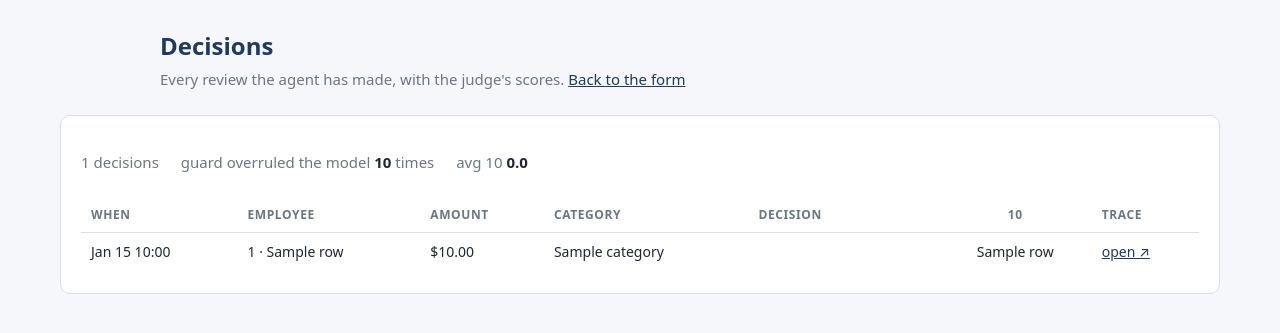
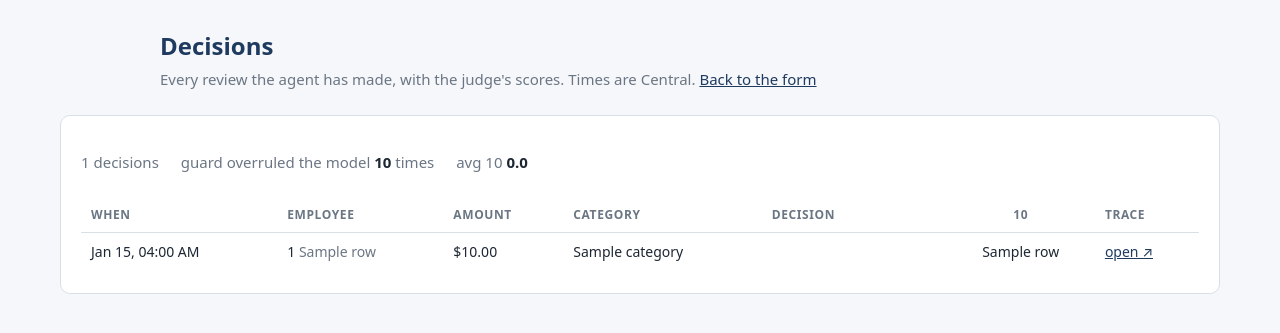
Before and after one commit to JamesClayPatton/expense-policy-agent, a Flask app: template templates/admin.html in a window 1280 px wide. Shown: the top 333 px of the page. Run offline with Flask 3, Linux system fonts and the light colour scheme; the template is opened without the code that fills it: most values are stand-ins (such as "Sample title", 1, 10 or a date in 2020); some libraries are stand-ins or nearby versions.

Commit message:
Show Central time, fit both pages on a phone, and link the policy from the top

```diff
--- a/app.py
+++ b/app.py
@@ -8,6 +8,7 @@ import logging
 import re
 import sys
 import threading
+from zoneinfo import ZoneInfo
 from decimal import Decimal, InvalidOperation
 from functools import lru_cache
 
@@ -33,6 +34,12 @@ def pretty(value):
     """Display label for a stored value: 'client_entertainment' -> 'Client entertainment'."""
     text = str(value).replace("_", " ")
     return ACRONYMS.get(text, text[:1].upper() + text[1:])
+
+@app.template_filter("central")
+def central(when):
+    """A stored timestamp as a short Central time, the team's own clock."""
+    return when.astimezone(ZoneInfo("America/Chicago")).strftime("%b %d, %I:%M %p")
+
 
 FIELDS = ["employee_id", "amount", "category", "transaction_date",
           "vendor", "approver_id", "notes", "receipt_text"]
--- a/requirements.txt
+++ b/requirements.txt
@@ -9,4 +9,5 @@ pypdf==6.21.2
 python-dotenv==1.2.4
 Flask==3.1.3
 Markdown==3.11.2
+tzdata==2026.5
 pytest==9.1.1
--- a/static/style.css
+++ b/static/style.css
@@ -18,7 +18,7 @@ main {
   display: grid; grid-template-columns: 1fr 1fr; gap: 20px; align-items: start;
 }
 @media (max-width: 760px) { main { grid-template-columns: 1fr; } }
-.panel { background: #fff; border: 1px solid var(--line); border-radius: 10px; padding: 20px; }
+.panel { background: #fff; border: 1px solid var(--line); border-radius: 10px; padding: 20px; min-width: 0; }
 h2 { margin: 0 0 14px; font-size: 17px; }
 h2 a { float: right; font-size: 13px; font-weight: 400; }
 h3 { margin: 18px 0 4px; font-size: 12px; text-transform: uppercase; letter-spacing: .05em; color: var(--muted); }
@@ -108,3 +108,26 @@ tr.detail td { background: var(--bg); padding: 4px 16px 14px; }
 tr.detail h3 { margin-top: 12px; }
 .badge.small { padding: 2px 10px; font-size: 13px; }
 td .guard { font-size: 12px; margin-left: 6px; }
+.narrow-only { display: none; }
+.name { color: var(--muted); }
+
+@media (max-width: 760px) {
+  /* One column everywhere: the form's paired fields, the deliverable cards, the panels. */
+  header { padding: 20px 14px 6px; }
+  main, main.wide { padding: 12px 14px 30px; }
+  .panel { padding: 14px 12px; }
+  .row { grid-template-columns: 1fr; gap: 0; }
+  .cards { grid-template-columns: 1fr; }
+  .doc { overflow-wrap: anywhere; }
+
+  /* The dashboard keeps when, who, amount and decision. Category, the judge scores
+     and the trace link move into the row's detail, which opens on tap. */
+  .wide-only { display: none; }
+  .narrow-only { display: block; }
+  table { font-size: 12.5px; }
+  th, td { padding: 6px 4px; }
+  td:first-child { white-space: nowrap; }
+  .name { display: block; font-size: 11.5px; }
+  tr.detail td { padding: 4px 6px 12px; }
+  .summary span { display: block; margin: 0 0 4px; }
+}
--- a/templates/admin.html
+++ b/templates/admin.html
@@ -9,7 +9,7 @@
 <body>
   <header>
     <h1>Decisions</h1>
-    <p>Every review the agent has made, with the judge's scores. <a href="/">Back to the form</a></p>
+    <p>Every review the agent has made, with the judge's scores. Times are Central. <a href="/">Back to the form</a></p>
   </header>
 
   <main class="wide">
@@ -20,28 +20,31 @@
         {% for k in scores %}<span>avg {{ k | pretty | lower }} <b>{{ '%.1f' | format(averages[k]) }}</b></span>{% endfor %}
       </p>
 
-      <table>
+      <table class="decisions">
         <thead>
           <tr>
-            <th>When</th><th>Employee</th><th>Amount</th><th>Category</th><th>Decision</th>
-            {% for k in scores %}<th class="num">{{ k | pretty }}</th>{% endfor %}
-            <th>Trace</th>
+            <th>When</th><th>Employee</th><th>Amount</th><th class="wide-only">Category</th><th>Decision</th>
+            {% for k in scores %}<th class="num wide-only">{{ k | pretty }}</th>{% endfor %}
+            <th class="wide-only">Trace</th>
           </tr>
         </thead>
         <tbody>
           {% for r in rows %}
           <tr class="item" onclick="this.nextElementSibling.classList.toggle('open')">
-            <td>{{ r.created_at.strftime('%b %d %H:%M') }}</td>
-            <td>{{ r.employee_id }} · {{ r.name }}</td>
+            <td>{{ r.created_at | central }}</td>
+            <td>{{ r.employee_id }} <span class="name">{{ r.name }}</span></td>
             <td>${{ '%.2f' | format(r.amount) }}</td>
-            <td>{{ r.category | pretty }}</td>
+            <td class="wide-only">{{ r.category | pretty }}</td>
             <td><span class="badge small {{ r.final_decision }}">{{ r.final_decision | pretty }}</span>
                 {% if r.guard_overruled %}<span class="guard" title="{{ r.guard_reason }}">guard</span>{% endif %}</td>
-            {% for k in scores %}<td class="num">{{ r[k] if r[k] else '–' }}</td>{% endfor %}
-            <td>{% if r.trace_url %}<a href="{{ r.trace_url }}" target="_blank" rel="noopener" onclick="event.stopPropagation()">open ↗</a>{% endif %}</td>
+            {% for k in scores %}<td class="num wide-only">{{ r[k] if r[k] else '–' }}</td>{% endfor %}
+            <td class="wide-only">{% if r.trace_url %}<a href="{{ r.trace_url }}" target="_blank" rel="noopener" onclick="event.stopPropagation()">open ↗</a>{% endif %}</td>
           </tr>
           <tr class="detail">
             <td colspan="{{ 6 + scores | length }}">
+              <p class="narrow-only muted">{{ r.category | pretty }} ·
+                {% for k in scores %}{{ k | pretty | lower }} <b>{{ r[k] if r[k] else '–' }}</b> · {% endfor %}
+                {% if r.trace_url %}<a href="{{ r.trace_url }}" target="_blank" rel="noopener">trace ↗</a>{% else %}no trace{% endif %}</p>
               <h3>Reason</h3>
               <p>{{ r.reason }}</p>
               <h3>Policy cited</h3>
--- a/templates/index.html
+++ b/templates/index.html
@@ -10,7 +10,7 @@
   <header>
     <h1>Expense Policy Agent</h1>
     <p>Reviews an expense against the Northwind Labs policy and decides: approve, flag for a human, or reject.
-       <a href="/admin">Dashboard</a></p>
+       <a href="/policy">Read the policy</a> · <a href="/admin">Dashboard</a></p>
   </header>
 
   <main>
```
Also changed, not shown: tests/test_app.py (+6 -0 lines).
